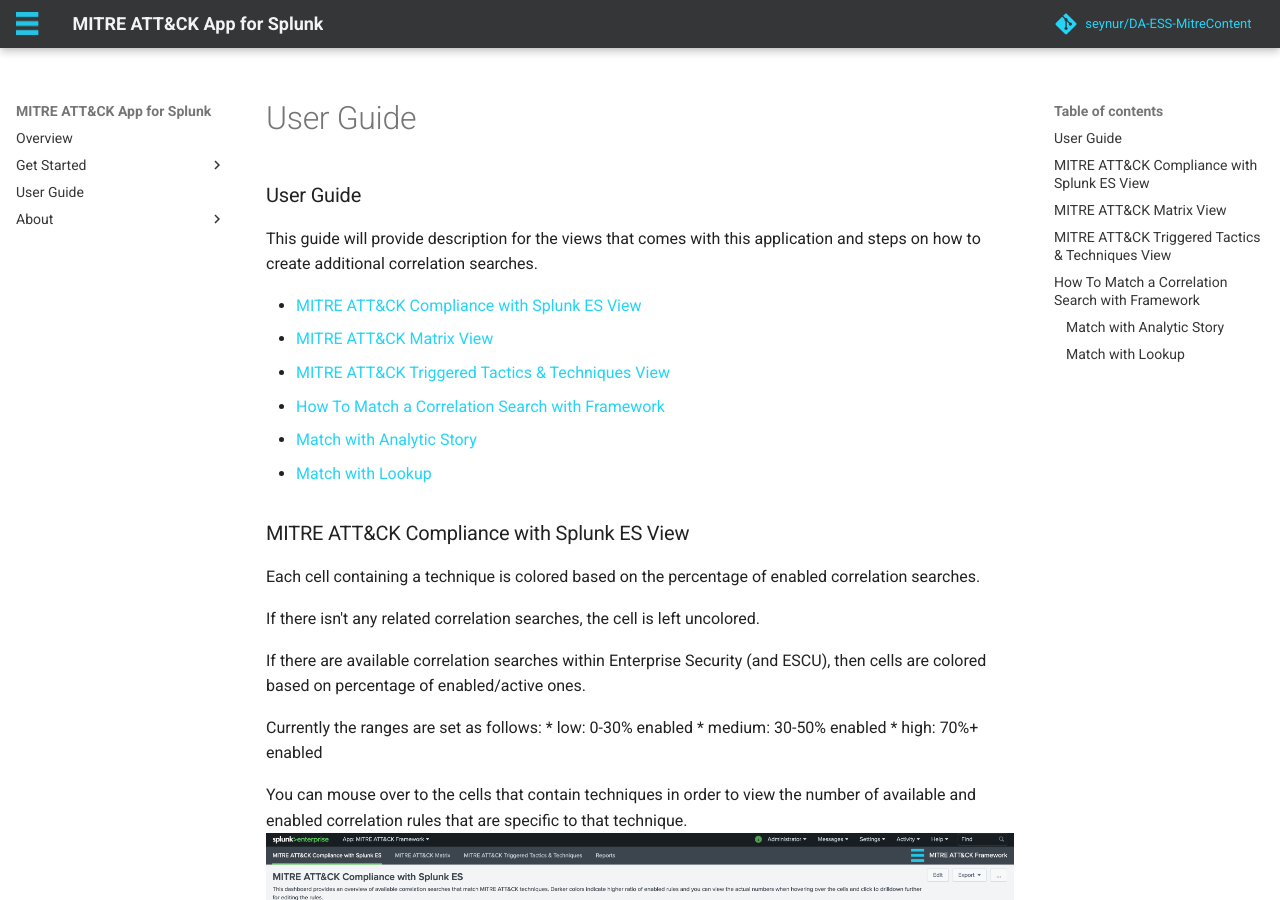
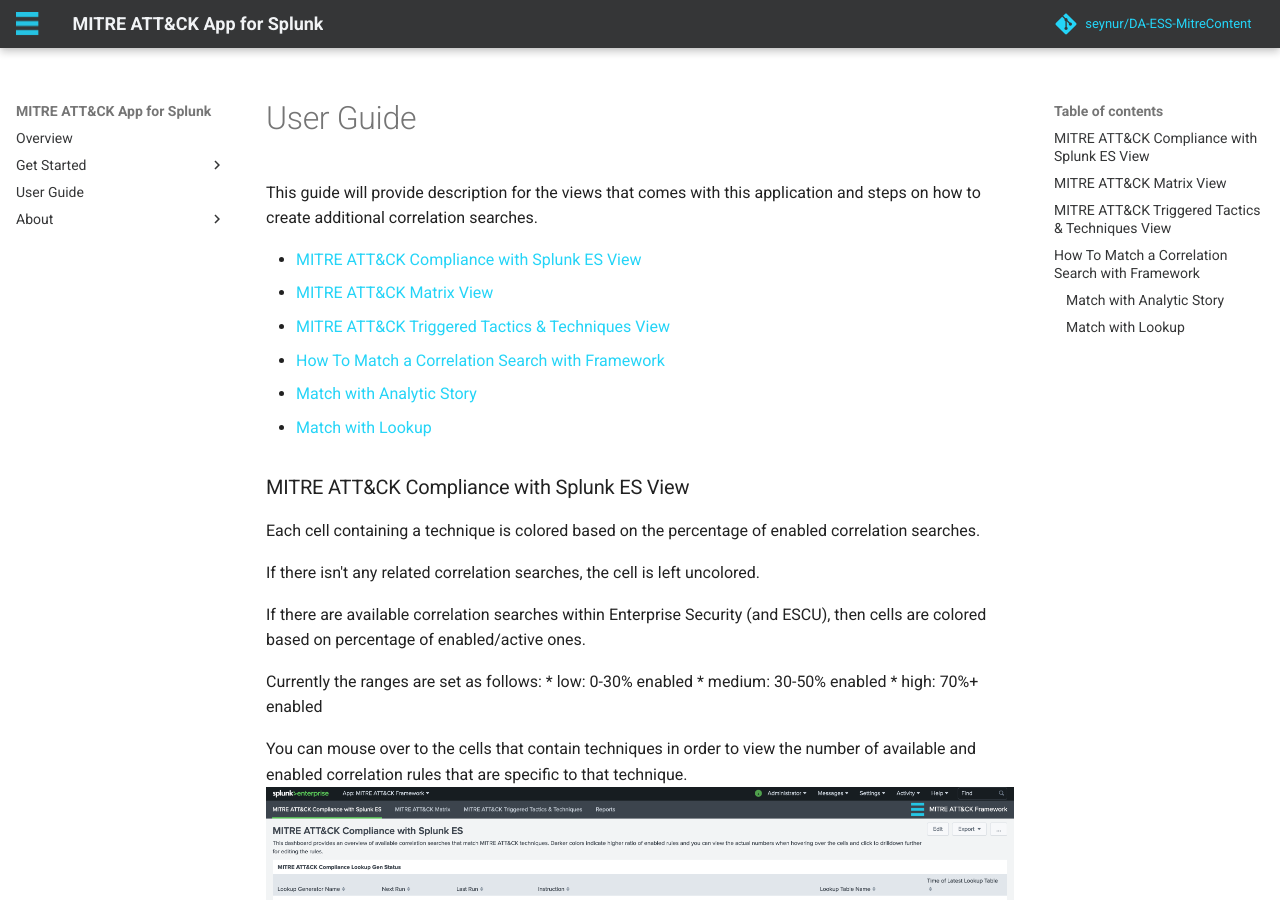
Before and after one commit to Oykucann/mitre-app-for-splunk-docs, an MkDocs documentation site: the page built from docs/user_guide.md, in a window 1280 px wide and 900 px high. Built offline with MkDocs 1.6.1 and Material for MkDocs 9.7.7, drawn with Linux system fonts in a browser that asks for light colours; comment, search, counter and statistics services are not loaded; the version menu is left out.

Commit message:
Update user_guide.md

```diff
--- a/docs/user_guide.md
+++ b/docs/user_guide.md
@@ -3,7 +3,6 @@
 title: User Guide
 ---
 
-### User Guide
 This guide will provide description for the views that comes with this application and steps on how to create additional correlation searches.
 
 * [MITRE ATT&CK Compliance with Splunk ES View](#mitre-attck-compliance-with-splunk-es-view)
```
